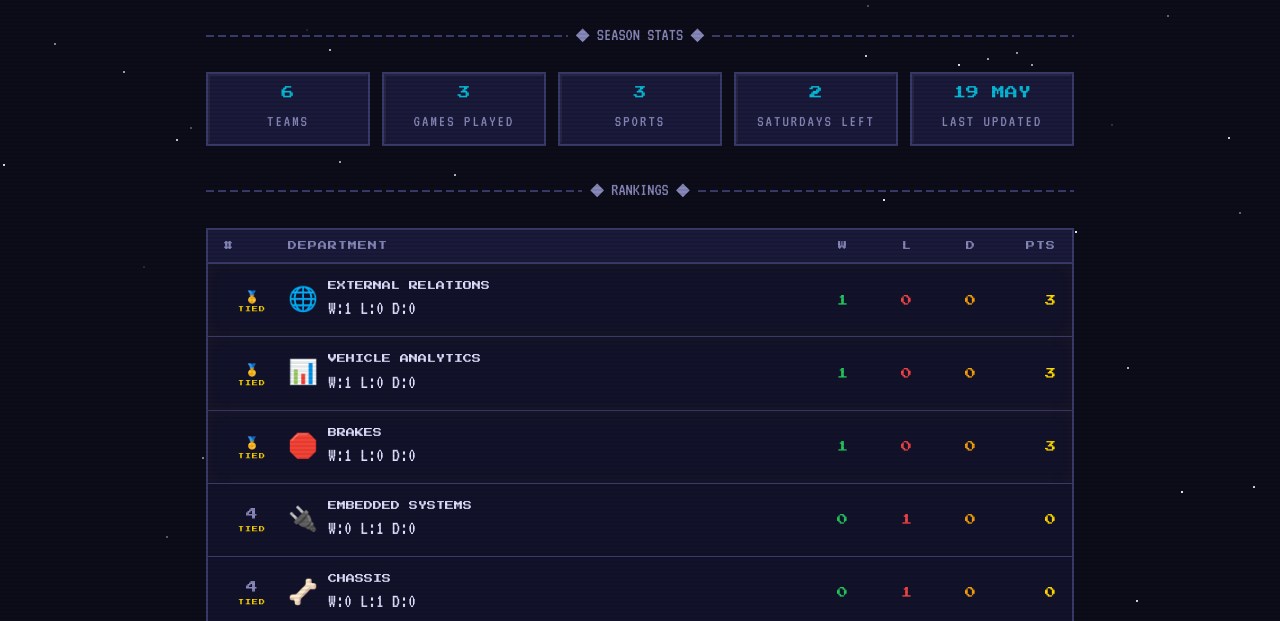
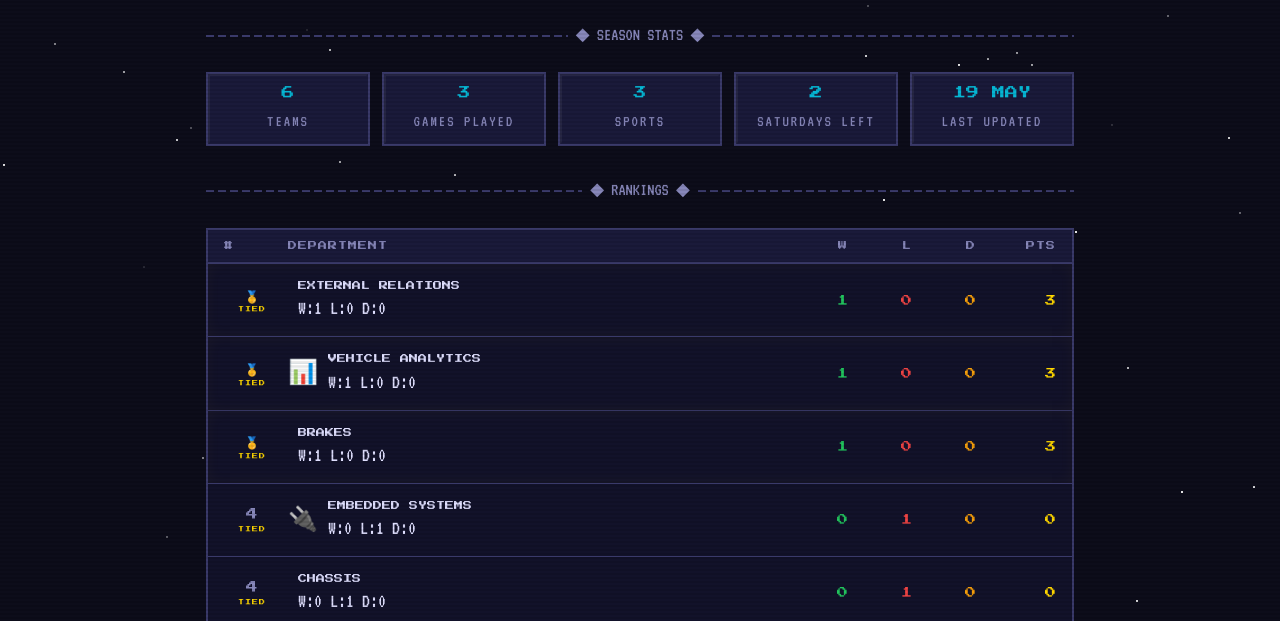
Before and after one commit to praneelmalapaka/redback-sports-championship, a plain HTML site: page index.html in a window 1280 px wide. Shown: the part 179-800 px from the top of the page. Drawn offline with Linux system fonts and the light colour scheme.

Commit message:
Remove icons from leaderboard teams
Removed icons from various teams in the leaderboard.

```diff
--- a/index.html
+++ b/index.html
@@ -177,7 +177,6 @@
     letter-spacing: 2px;
   }
 
-  /* ── LEADERBOARD BOARD ── */
   .board {
     border: 2px solid var(--border);
     overflow: hidden;
@@ -185,7 +184,6 @@
     background: var(--bg2);
   }
 
-  /* Desktop layout: 6 columns */
   .board-header {
     background: var(--bg3);
     border-bottom: 2px solid var(--border);
@@ -562,7 +560,7 @@ const TEAMS = [
     id: 'external-relations',
     name: 'EXTERNAL RELATIONS',
     color: '#06b6d4',
-    icon: '🌐',
+    icon: '',
     w: 1, l: 0, d: 0,
     games: [
       { date: '9 MAY', opp: 'EMBEDDED SYSTEMS', score: '2–1', result: 'W', sport: '🎯 Dodgeball' },
@@ -582,7 +580,7 @@ const TEAMS = [
     id: 'brakes',
     name: 'BRAKES',
     color: '#ef4444',
-    icon: '🛑',
+    icon: '',
     w: 1, l: 0, d: 0,
     games: [
       { date: '16 MAY', opp: 'EXECS + LAB CHEFS', score: '12–10', result: 'W', sport: '🏐 Volleyball' },
@@ -602,7 +600,7 @@ const TEAMS = [
     id: 'chassis',
     name: 'CHASSIS',
     color: '#22c55e',
-    icon: '🦴',
+    icon: '',
     w: 0, l: 1, d: 0,
     games: [
       { date: '16 MAY', opp: 'VEHICLE ANALYTICS', score: '22–43', result: 'L', sport: '🏀 Basketball' },
@@ -612,7 +610,7 @@ const TEAMS = [
     id: 'execs-lab-chefs',
     name: 'EXECS + LAB CHEFS',
     color: '#ec4899',
-    icon: '👔',
+    icon: '',
     w: 0, l: 1, d: 0,
     games: [
       { date: '16 MAY', opp: 'BRAKES', score: '10–12', result: 'L', sport: '🏐 Volleyball' },
```
